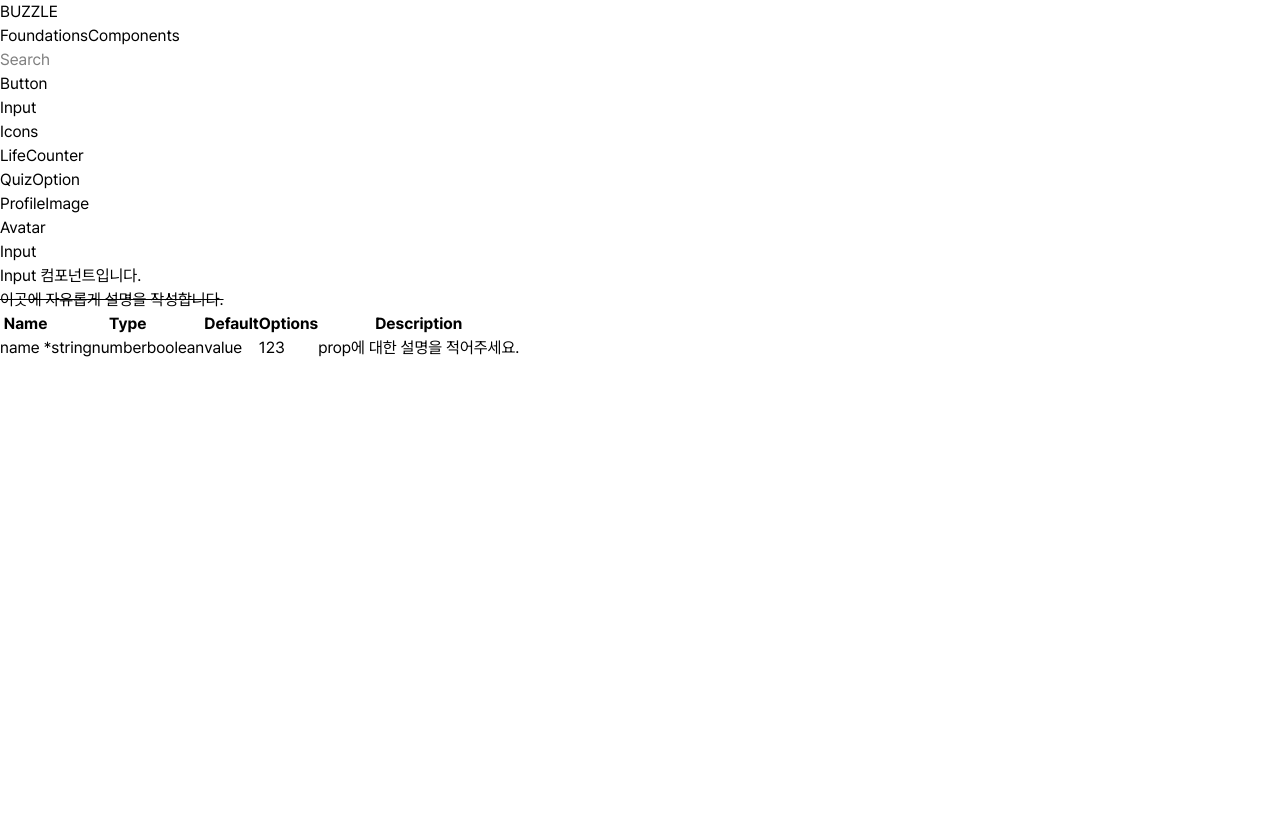
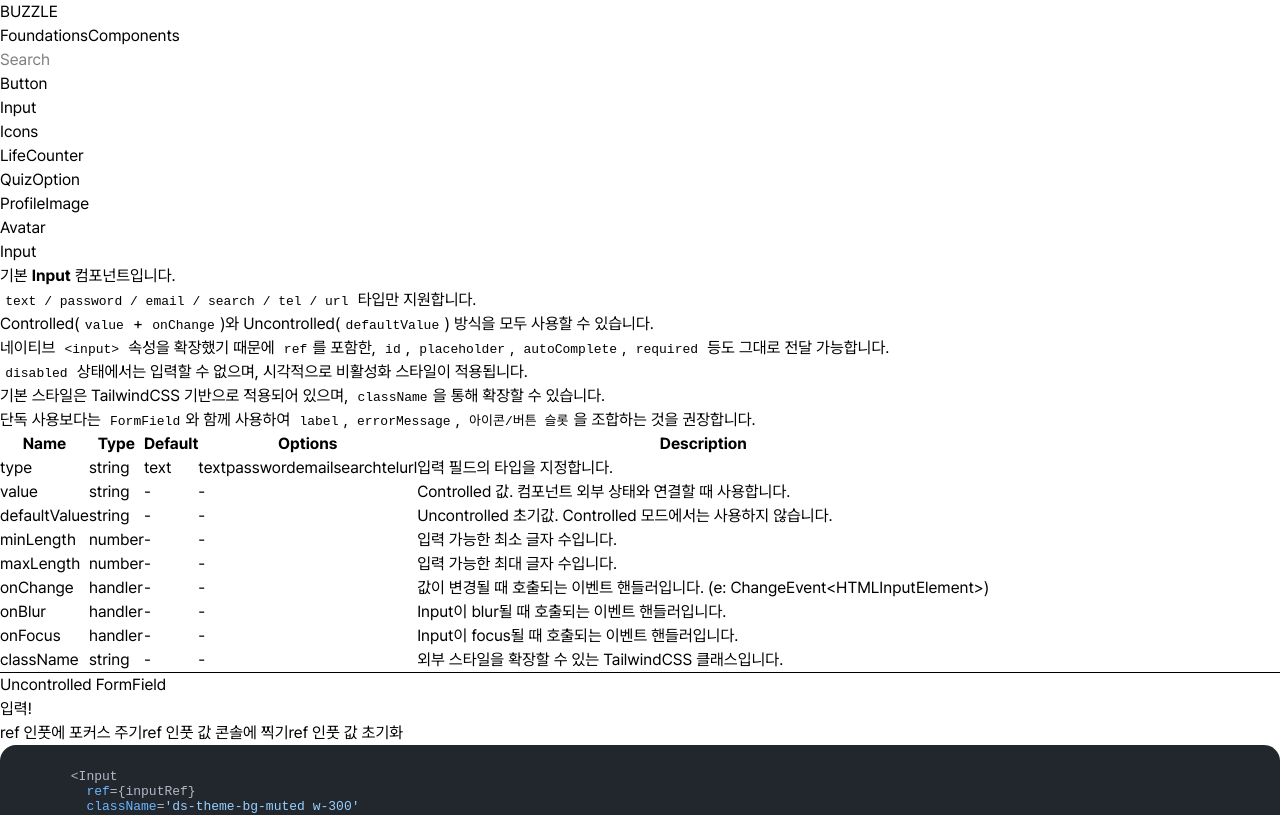
Before and after one commit to SKHU-BUZZLE/SKHU_Buzzle_FE_v2, a React (Vite) app in the folder packages/design-system/: page /docs/component/Input in a window 1280 px wide. Shown: the top 815 px of the page. Built offline with nearby package versions, Linux system fonts and the light colour scheme.

Commit message:
📝 [#57] Docs: InputDoc 작성

```diff
--- a/packages/design-system/src/pages/components/InputDoc.tsx
+++ b/packages/design-system/src/pages/components/InputDoc.tsx
@@ -1,8 +1,27 @@
+import Button from '@components/Button';
 import Input from '@components/Input';
 import MarkdownViewer from '@layouts/MarkdownViewer';
 import PropsSpecTable from '@layouts/PropsSpecTable';
+import { useRef, useState } from 'react';
 
 export default function InputDoc() {
+  const [value, setValue] = useState<string>('');
+  const inputRef = useRef<HTMLInputElement>(null);
+
+  const handleFocusClick = () => {
+    inputRef.current?.focus();
+  };
+
+  const handleLogValueClick = () => {
+    console.log('현재 값:', inputRef.current?.value);
+  };
+
+  const handleResetClick = () => {
+    const el = inputRef.current;
+    if (!el) return;
+    el.value = '';
+  };
+
   return (
     <div className='flex flex-col gap-20'>
       {/* 1️⃣ 제목 & 설명 */}
@@ -12,26 +31,124 @@ export default function InputDoc() {
       <PropsSpecTable specs={propsSpecs} />
 
       {/* 3️⃣ 실제 컴포넌트 */}
-      <Input />
+      {/* 4️⃣ 미리보기 (선택) : StatelessPlayground / StatefulPlayground */}
+      <MarkdownViewer
+        content={`
+      ---
+### Uncontrolled FormField`}
+      />
+      <Input
+        ref={inputRef}
+        className='ds-theme-bg-muted w-300'
+        defaultValue='입력!'
+        maxLength={10}
+        minLength={2}
+        placeholder='입력하세요'
+      />
+      <div className='flex gap-24'>
+        <Button size='sm' variant='secondary' onClick={handleFocusClick}>
+          ref 인풋에 포커스 주기
+        </Button>
+        <Button size='sm' onClick={handleLogValueClick}>
+          ref 인풋 값 콘솔에 찍기
+        </Button>
+        <Button size='sm' variant='danger' onClick={handleResetClick}>
+          ref 인풋 값 초기화
+        </Button>
+      </div>
+      <MarkdownViewer content={exampleCode1} />
 
-      {/* 4️⃣ 미리보기 (선택) : StatelessPlayground / StatefulPlayground */}
+      <MarkdownViewer
+        content={`
+---
+### Controlled FormField`}
+      />
+      <Input className='ds-theme-bg-muted' value={value} onChange={(e) => setValue(e.target.value)} />
+      <p>현재 값: {value}</p>
+
+      <MarkdownViewer content={exampleCode2} />
     </div>
   );
 }
 
 const description = `
 # Input
-Input 컴포넌트입니다.
-~~이곳에 자유롭게 설명을 작성합니다.~~
+
+기본 **Input** 컴포넌트입니다.
+
+- \`text / password / email / search / tel / url\` 타입만 지원합니다.
+- Controlled(\`value\` + \`onChange\`)와 Uncontrolled(\`defaultValue\`) 방식을 모두 사용할 수 있습니다.
+- 네이티브 \`<input>\` 속성을 확장했기 때문에 \`ref\`를 포함한, \`id\`, \`placeholder\`, \`autoComplete\`, \`required\` 등도 그대로 전달 가능합니다.
+- \`disabled\` 상태에서는 입력할 수 없으며, 시각적으로 비활성화 스타일이 적용됩니다.
+- 기본 스타일은 TailwindCSS 기반으로 적용되어 있으며, \`className\`을 통해 확장할 수 있습니다.
+- 단독 사용보다는 \`FormField\`와 함께 사용하여 \`label\`, \`errorMessage\`, \`아이콘/버튼 슬롯\`을 조합하는 것을 권장합니다.
 `;
 
 const propsSpecs = [
   {
-    propName: 'name',
-    type: ['string', 'number', 'boolean'],
-    description: 'prop에 대한 설명을 적어주세요.',
-    required: true,
-    defaultValue: 'value',
-    options: ['1', '2', '3'],
+    propName: 'type',
+    type: ['string'],
+    options: ['text', 'password', 'email', 'search', 'tel', 'url'],
+    defaultValue: 'text',
+    description: '입력 필드의 타입을 지정합니다.',
+  },
+  {
+    propName: 'value',
+    type: ['string'],
+    description: 'Controlled 값. 컴포넌트 외부 상태와 연결할 때 사용합니다.',
+  },
+  {
+    propName: 'defaultValue',
+    type: ['string'],
+    description: 'Uncontrolled 초기값. Controlled 모드에서는 사용하지 않습니다.',
+  },
+  {
+    propName: 'minLength',
+    type: ['number'],
+    description: '입력 가능한 최소 글자 수입니다.',
+  },
+  {
+    propName: 'maxLength',
+    type: ['number'],
+    description: '입력 가능한 최대 글자 수입니다.',
+  },
+  {
+    propName: 'onChange',
+    type: ['handler'],
+    description: '값이 변경될 때 호출되는 이벤트 핸들러입니다. (e: ChangeEvent<HTMLInputElement>)',
+  },
+  {
+    propName: 'onBlur',
+    type: ['handler'],
+    description: 'Input이 blur될 때 호출되는 이벤트 핸들러입니다.',
+  },
+  {
+    propName: 'onFocus',
+    type: ['handler'],
+    description: 'Input이 focus될 때 호출되는 이벤트 핸들러입니다.',
+  },
+  {
+    propName: 'className',
+    type: ['string'],
+    description: '외부 스타일을 확장할 수 있는 TailwindCSS 클래스입니다.',
   },
 ];
+
+const exampleCode1 = `
+\`\`\`
+      <Input
+        ref={inputRef}
+        className='ds-theme-bg-muted w-300'
+        defaultValue='입력!'
+        maxLength={10}
+        minLength={2}
+        placeholder='입력하세요'
+      />
+\`\`\`
+`;
+
+const exampleCode2 = `
+\`\`\`
+<Input className='ds-theme-bg-muted' value={value} onChange={(e) => setValue(e.target.value)} />
+\`\`\`
+`;
```
